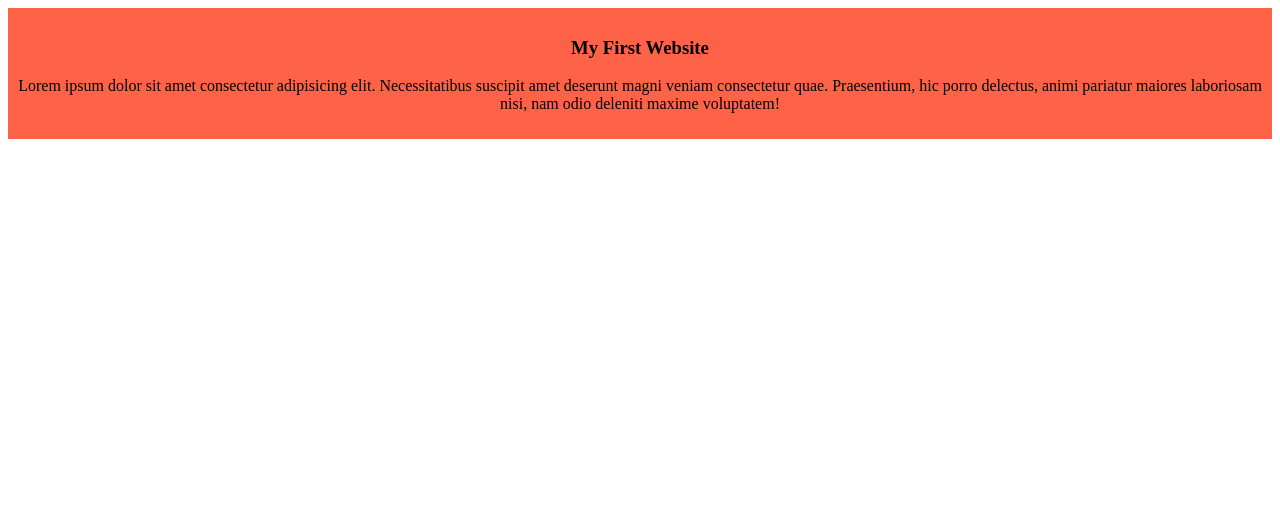
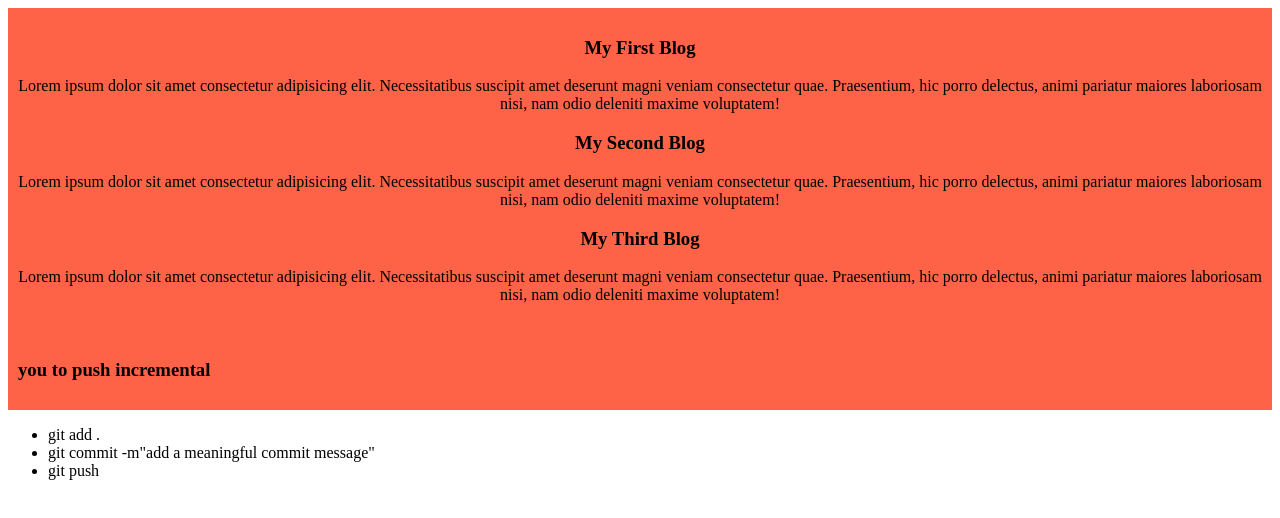
Before and after one commit to rjlam1/my-first-github-repo, a plain HTML site: page index.html in a window 1280 px wide. Drawn offline with Linux system fonts and the light colour scheme.

Commit message:
add on my simple website

```diff
--- a/index.html
+++ b/index.html
@@ -7,9 +7,24 @@
 </head>
 <body
 ><div>
-    <h3 style="text-align: center;"> My First Website </h3>
+    <h3 style="text-align: center;"> My First Blog </h3>
+    <p style="text-align:center">Lorem ipsum dolor sit amet consectetur adipisicing elit. Necessitatibus suscipit amet deserunt magni veniam consectetur quae. Praesentium, hic porro delectus, animi pariatur maiores laboriosam nisi, nam odio deleniti maxime voluptatem!</p>
+
+    <h3 style="text-align: center;"> My Second Blog </h3>
+    <p style="text-align:center">Lorem ipsum dolor sit amet consectetur adipisicing elit. Necessitatibus suscipit amet deserunt magni veniam consectetur quae. Praesentium, hic porro delectus, animi pariatur maiores laboriosam nisi, nam odio deleniti maxime voluptatem!</p>
+
+    <h3 style="text-align: center;"> My Third Blog </h3>
     <p style="text-align:center">Lorem ipsum dolor sit amet consectetur adipisicing elit. Necessitatibus suscipit amet deserunt magni veniam consectetur quae. Praesentium, hic porro delectus, animi pariatur maiores laboriosam nisi, nam odio deleniti maxime voluptatem!</p>
 </div>
+
+<div>
+    <h3>you to push incremental</h3>
+</div>
+<ul>
+    <li>git add .</li>
+    <li>git commit -m"add a meaningful commit message"</li>
+    <li>git push</li>
+</ul>
 
     <link rel="stylesheet" href="style/bloog.css">
 </body>
--- a/style/bloog.css
+++ b/style/bloog.css
@@ -1,4 +1,5 @@
 div{
     background-color: tomato;
     padding: 10px;
+    margin-bottom: 10p
 }
```
